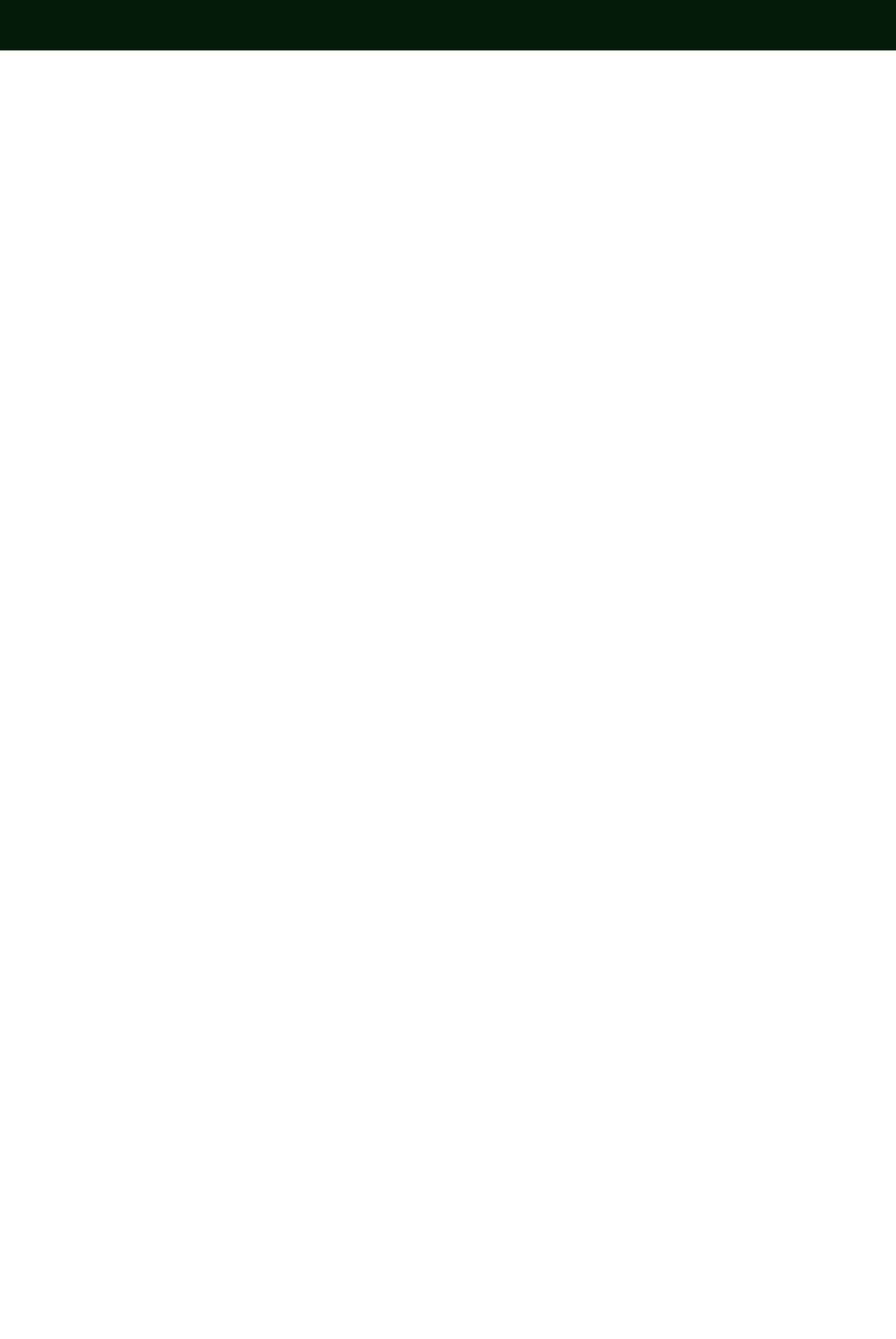
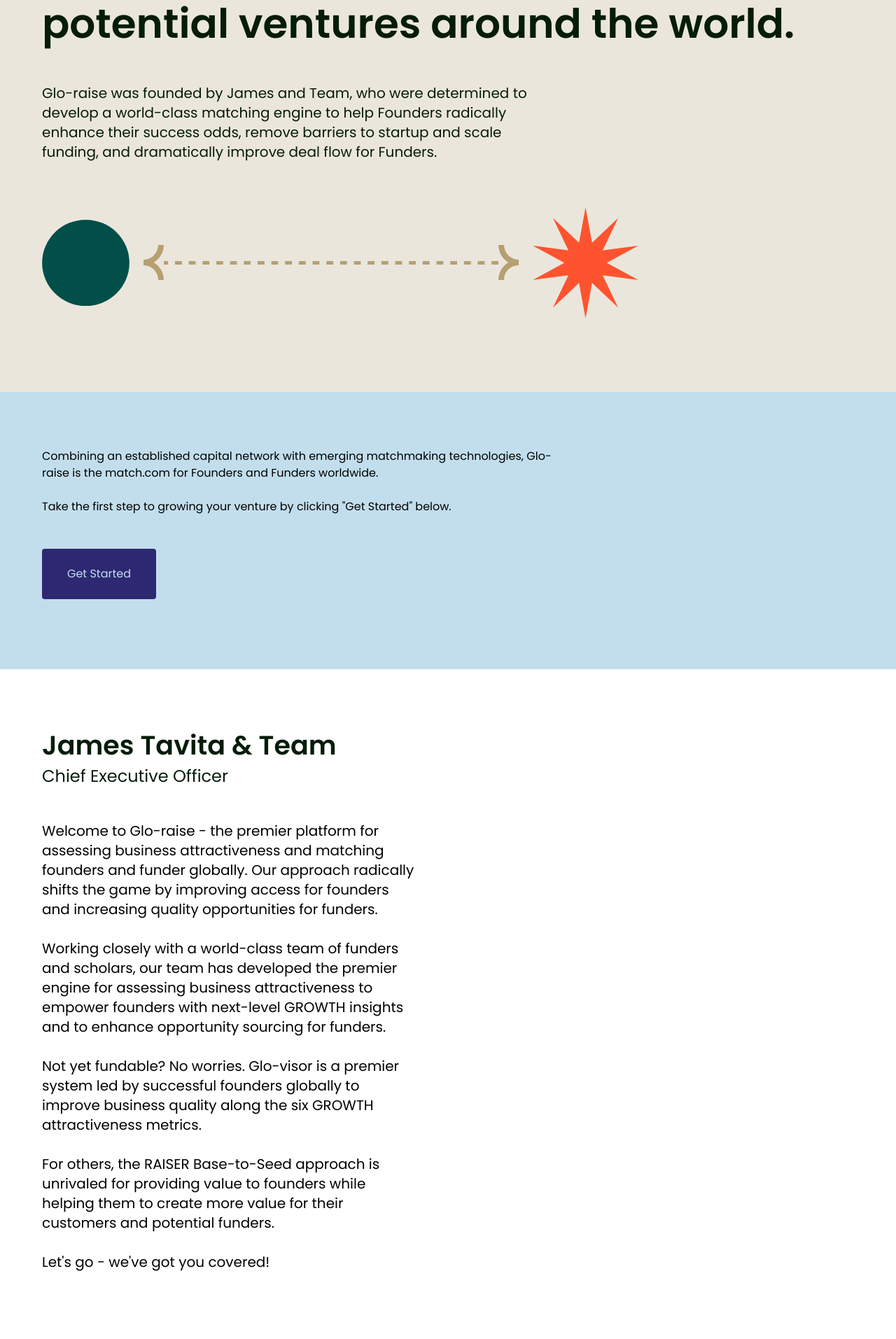
Before and after one commit to Wayskid/Glo-raise, a React (Vite) app in the folder client/: page /about in a window 1280 px wide. Shown: the part 407-2320 px from the top of the page at 70% size. Before the commit the page ends 893 px from the top, so only its background shows below. Built offline with nearby package versions, Linux system fonts and the light colour scheme.

Commit message:
About us page

```diff
--- a/client/src/App.jsx
+++ b/client/src/App.jsx
@@ -5,6 +5,7 @@ import Home from "./pages/Home";
 import { Routes, Route } from "react-router-dom";
 import For_Funders from "./pages/For_Funders";
 import Legal from "./pages/Legal";
+import About from "./pages/About";
 
 export default function App() {
   return (
@@ -14,6 +15,7 @@ export default function App() {
         <Routes>
           <Route path="/" element={<Home />}></Route>
           <Route path="/for_funders" element={<For_Funders />}></Route>
+          <Route path="/about" element={<About />}></Route>
           <Route path="/legal" element={<Legal />}></Route>
         </Routes>
       </div>
--- a/client/src/layout/Nav.jsx
+++ b/client/src/layout/Nav.jsx
@@ -22,10 +22,7 @@ export default function Nav() {
           </svg>
         </NavLink>
         <div className="md:flex items-center gap-12 hidden">
-          <NavLink
-            to="/how_it_works"
-            className="py-2 border-b-[3px] border-Hero-Purple"
-          >
+          <NavLink to="/" className="py-2 border-b-[3px] border-Hero-Purple">
             How it Works
           </NavLink>
           <NavLink to="/for_funders" className="py-2">
--- /dev/null
+++ b/client/src/pages/About.jsx
@@ -0,0 +1,159 @@
+import React from "react";
+import SubscriberForm from "../components/SubscriberForm";
+
+export default function About() {
+  return (
+    <div>
+      <section className="bg-Sand">
+        <div className="w-[min(80rem,100%)] mx-auto pt-[56px] pb-[72px] md:pt-[80px] md:pb-[100px] lg:py-[90px] lg:pb-[132px] px-4 md:px-[60px] lg:px-[132px] grid gap-10 md:gap-[60px]">
+          <div className="grid gap-8 md:gap-10 base:gap-12">
+            <p className="[font-family:'Instrument_Serif',serif;] text-[26px] text-Dark">
+              About us
+            </p>
+            <p className="text-Dark text-[38px] md:text-[48px] base:text-[58px] font-semibold leading-tight">
+              Glo-raise radically changes the game by connecting smart capital
+              and high potential ventures around the world.
+            </p>
+            <p className="text-xl text-Dark w-[min(740px,100%)]">
+              Glo-raise was founded by James and Team, who were determined to
+              develop a world-class matching engine to help Founders radically
+              enhance their success odds, remove barriers to startup and scale
+              funding, and dramatically improve deal flow for Funders.
+            </p>
+          </div>
+          <div className="flex items-center gap-5">
+            <svg
+              xmlns="http://www.w3.org/2000/svg"
+              height="133"
+              viewBox="0 0 134 133"
+              fill="none"
+              className="w-[44px] md:w-[94px] base:w-[125px]"
+            >
+              <ellipse
+                cx="66.8443"
+                cy="66.039"
+                rx="66.8443"
+                ry="66.039"
+                transform="matrix(-1 0 0 1 133.844 0.461029)"
+                fill="#024F4A"
+              />
+            </svg>
+            <div className="flex items-center">
+              <svg
+                xmlns="http://www.w3.org/2000/svg"
+                width="29"
+                height="50"
+                viewBox="0 0 29 50"
+                fill="none"
+                className="w-[15px] base:w-[29px]"
+              >
+                <path
+                  fill-rule="evenodd"
+                  clip-rule="evenodd"
+                  d="M3.48795e-07 21C11.5274 21 20.9359 11.3868 20.9359 0L28.9359 3.5059e-07C28.9359 10.4668 23.2186 19.8411 14.6759 24.9447C23.2059 29.9286 28.9359 39.1741 28.9359 50L20.9359 50C20.9359 38.1634 11.5796 29 0 29L3.48795e-07 21Z"
+                  fill="#B79F71"
+                />
+              </svg>
+              <svg
+                xmlns="http://www.w3.org/2000/svg"
+                height="9"
+                viewBox="0 0 778 9"
+                fill="none"
+                className="w-[180px] md:w-[400px] base:w-[478px]"
+              >
+                <path
+                  d="M778 4.5L-1.37091e-05 4.5"
+                  stroke="#B79F71"
+                  stroke-width="8"
+                  stroke-dasharray="16 16"
+                />
+              </svg>
+              <svg
+                xmlns="http://www.w3.org/2000/svg"
+                width="29"
+                height="50"
+                viewBox="0 0 29 50"
+                fill="none"
+                className="w-[15px] base:w-[29px]"
+              >
+                <path
+                  fill-rule="evenodd"
+                  clip-rule="evenodd"
+                  d="M29.0001 21C17.4727 21 8.06421 11.3868 8.06421 0H0.064209C0.064209 10.4668 5.78146 19.8411 14.3242 24.9447C5.79418 29.9286 0.0642097 39.1741 0.064211 50H8.06421C8.06421 38.1634 17.4205 29 29.0001 29L29.0001 21Z"
+                  fill="#B79F71"
+                />
+              </svg>
+            </div>
+            <svg
+              xmlns="http://www.w3.org/2000/svg"
+              height="169"
+              viewBox="0 0 161 169"
+              fill="none"
+              className="w-[61px] md:w-[100px] base:w-[151px]"
+            >
+              <path
+                d="M80.5 0L70.5306 53.7793L30.8546 16.1308L54.3998 65.499L0.171997 58.3617L48.2384 84.4619L0.171997 110.562L54.3998 103.425L30.8546 152.793L70.5306 115.144L80.5 168.924L90.4694 115.144L130.145 152.793L106.6 103.425L160.828 110.562L112.762 84.4619L160.828 58.3617L106.6 65.499L130.145 16.1308L90.4694 53.7793L80.5 0Z"
+                fill="#FD542F"
+              />
+            </svg>
+          </div>
+        </div>
+      </section>
+      <section className="bg-Iceberg">
+        <div className="w-[min(80rem,100%)] mx-auto pt-[56px] pb-[72px] md:pt-[80px] md:pb-[100px] lg:py-[90px] lg:pb-[132px] px-4 md:px-[60px] lg:px-[132px] grid gap-8 md:gap-12">
+          <p className="w-[min(740px,100%)]">
+            Combining an established capital network with emerging matchmaking
+            technologies, Glo-raise is the match.com for Founders and Funders
+            worldwide.
+            <br />
+            <br />
+            Take the first step to growing your venture by clicking "Get
+            Started" below.
+          </p>
+          <button
+            onClick={() => navigate("/get_started")}
+            className="bg-Violet px-9 py-6 text-Iceberg rounded-[4px] mx-auto md:mr-auto md:ml-0"
+          >
+            Get Started
+          </button>
+        </div>
+      </section>
+      <section className="bg-White">
+        <div className="w-[min(80rem,100%)] mx-auto pt-[56px] pb-[72px] md:pt-[80px] md:pb-[100px] lg:py-[90px] lg:pb-[132px] px-4 md:px-[60px] lg:px-[132px] grid gap-8 md:gap-12">
+          <div>
+            <p className="text-[38px] font-semibold text-Dark">
+              James Tavita & Team
+            </p>
+            <p className="text-2xl text-Dark">Chief Executive Officer</p>
+          </div>
+          <p className="text-xl w-[min(532px,100%)]">
+            Welcome to Glo-raise - the premier platform for assessing business
+            attractiveness and matching founders and funder globally. Our
+            approach radically shifts the game by improving access for founders
+            and increasing quality opportunities for funders.
+            <br />
+            <br />
+            Working closely with a world-class team of funders and scholars, our
+            team has developed the premier engine for assessing business
+            attractiveness to empower founders with next-level GROWTH insights
+            and to enhance opportunity sourcing for funders.
+            <br />
+            <br />
+            Not yet fundable? No worries. Glo-visor is a premier system led by
+            successful founders globally to improve business quality along the
+            six GROWTH attractiveness metrics.
+            <br />
+            <br />
+            For others, the RAISER Base-to-Seed approach is unrivaled for
+            providing value to founders while helping them to create more value
+            for their customers and potential funders.
+            <br />
+            <br />
+            Let's go - we've got you covered!
+          </p>
+        </div>
+      </section>
+      <SubscriberForm />
+    </div>
+  );
+}
--- a/client/tailwind.config.js
+++ b/client/tailwind.config.js
@@ -15,6 +15,7 @@ export default {
         Nature: "#02B68A",
         Emerald: "#024F4A",
         Energy: "#FD542F",
+        Sand: "#EBE6DC",
       },
       screens: {
         xs: "375px",
```
